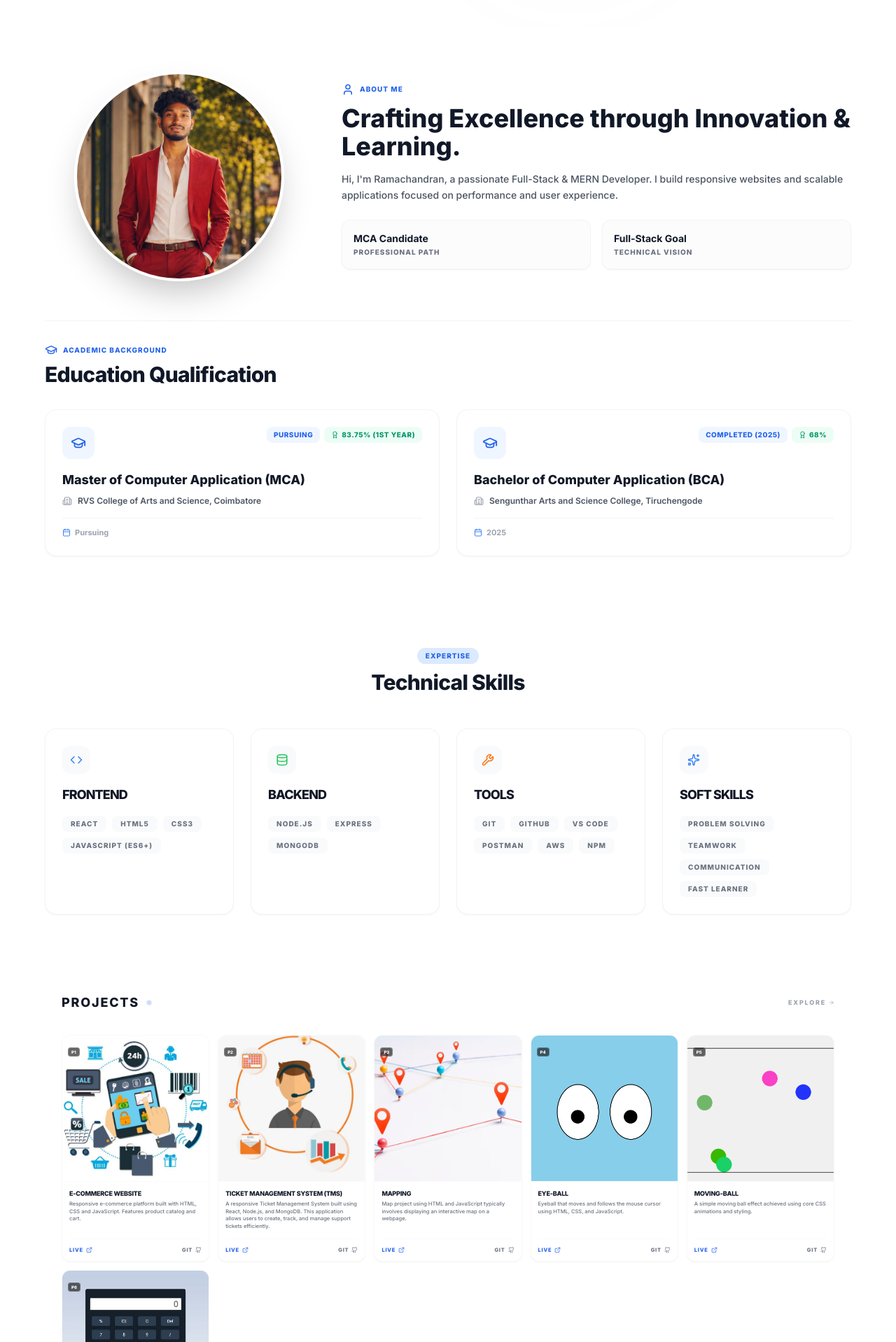
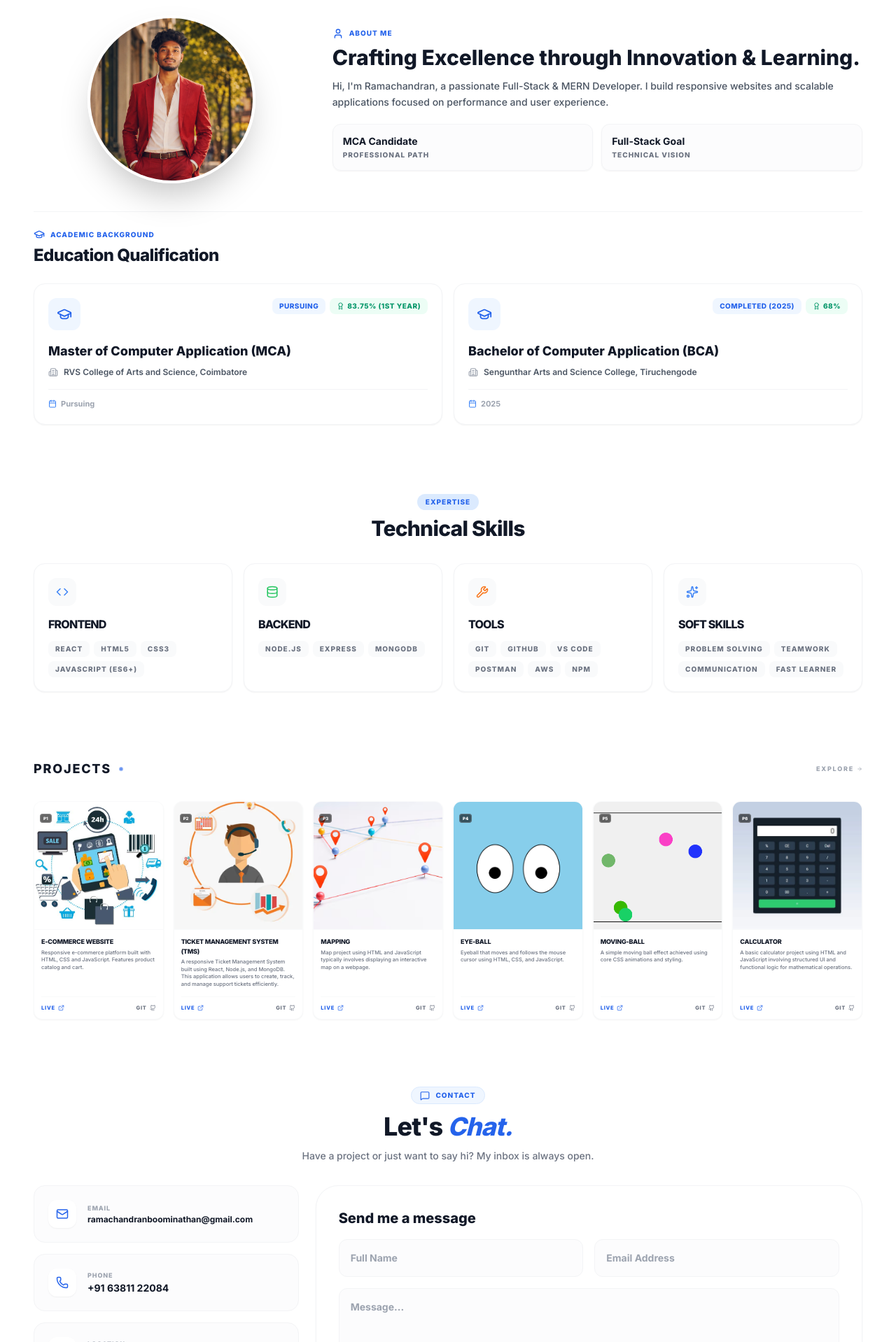
Before and after one commit to ramachandran0505/Portfolio, a React (Create React App) app: page / in a window 1280 px wide. Shown: the part 682-2600 px from the top of the page at 70% size. Built offline with nearby package versions, Linux system fonts and the light colour scheme.

Commit message:
Optimize layout spacing and expand container to full-width coverage

```diff
--- a/src/components/About.js
+++ b/src/components/About.js
@@ -3,12 +3,12 @@ import { User, GraduationCap, Calendar, Award, Building2 } from 'lucide-react';
 import { userData } from '../data';
 
 const About = () => (
-  <section id="about" className="bg-white dark:bg-gray-950 py-16 px-6">
-    <div className="max-w-6xl mx-auto">
+  <section id="about" className="bg-white dark:bg-gray-950 py-12 px-6 md:px-10 lg:px-12">
+    <div className="w-full max-w-[1440px] mx-auto">
       {/* Top Part: Profile & Intro */}
-      <div className="flex flex-col lg:flex-row items-center gap-10 mb-14">
+      <div className="flex flex-col lg:flex-row items-center gap-8 mb-10">
         <div className="lg:w-1/3 group shrink-0">
-          <div className="relative aspect-square max-w-[300px] mx-auto overflow-hidden rounded-full border-4 border-white dark:border-gray-800 shadow-2xl transition-all duration-700">
+          <div className="relative aspect-square max-w-[240px] mx-auto overflow-hidden rounded-full border-4 border-white dark:border-gray-800 shadow-2xl transition-all duration-700">
             <img
               src={userData.profileImage}
               alt={userData.name}
@@ -18,23 +18,23 @@ const About = () => (
         </div>
 
         <div className="lg:w-2/3">
-          <div className="flex items-center space-x-2 mb-3">
-            <User className="text-primary-600" size={18} />
+          <div className="flex items-center space-x-2 mb-2">
+            <User className="text-primary-600" size={16} />
             <h3 className="text-[10px] font-black uppercase tracking-widest text-primary-600">About Me</h3>
           </div>
-          <h2 className="text-3xl lg:text-4xl font-black mb-4 leading-tight">
+          <h2 className="text-2xl lg:text-3xl font-black mb-3 leading-tight">
             Crafting Excellence through Innovation & Learning.
           </h2>
-          <p className="text-sm text-gray-600 dark:text-gray-400 leading-relaxed mb-6 font-medium whitespace-pre-line">
+          <p className="text-sm text-gray-600 dark:text-gray-400 leading-relaxed mb-5 font-medium whitespace-pre-line">
             {userData.aboutMe}
           </p>
 
-          <div className="grid grid-cols-2 gap-4">
-            <div className="p-4 bg-gray-50/50 dark:bg-gray-900/50 rounded-xl border border-gray-100 dark:border-gray-800 shadow-sm">
+          <div className="grid grid-cols-2 gap-3">
+            <div className="p-3.5 bg-gray-50/50 dark:bg-gray-900/50 rounded-xl border border-gray-100 dark:border-gray-800 shadow-sm">
               <h4 className="font-bold text-sm mb-0.5">MCA Candidate</h4>
               <p className="text-[10px] text-gray-500 uppercase tracking-widest font-black">Professional Path</p>
             </div>
-            <div className="p-4 bg-gray-50/50 dark:bg-gray-900/50 rounded-xl border border-gray-100 dark:border-gray-800 shadow-sm">
+            <div className="p-3.5 bg-gray-50/50 dark:bg-gray-900/50 rounded-xl border border-gray-100 dark:border-gray-800 shadow-sm">
               <h4 className="font-bold text-sm mb-0.5">Full-Stack Goal</h4>
               <p className="text-[10px] text-gray-500 uppercase tracking-widest font-black">Technical Vision</p>
             </div>
@@ -43,22 +43,22 @@ const About = () => (
       </div>
 
       {/* Education Qualification Section */}
-      <div className="pt-8 border-t border-gray-100 dark:border-gray-800/80">
-        <div className="flex items-center justify-between mb-8">
+      <div className="pt-6 border-t border-gray-100 dark:border-gray-800/80">
+        <div className="flex items-center justify-between mb-6">
           <div>
-            <div className="flex items-center space-x-2 mb-2">
-              <GraduationCap className="text-primary-600" size={18} />
+            <div className="flex items-center space-x-2 mb-1.5">
+              <GraduationCap className="text-primary-600" size={16} />
               <h3 className="text-[10px] font-black uppercase tracking-widest text-primary-600">Academic Background</h3>
             </div>
-            <h2 className="text-2xl lg:text-3xl font-black tracking-tight">Education Qualification</h2>
+            <h2 className="text-2xl font-black tracking-tight">Education Qualification</h2>
           </div>
         </div>
 
-        <div className="grid grid-cols-1 md:grid-cols-2 gap-6">
+        <div className="grid grid-cols-1 md:grid-cols-2 gap-4">
           {userData.education?.map((item, idx) => (
             <div
               key={idx}
-              className="bg-white dark:bg-gray-900/60 p-6 rounded-2xl border border-gray-100 dark:border-gray-800 shadow-sm hover:shadow-xl hover:border-primary-500/30 transition-all duration-300 group flex flex-col justify-between"
+              className="bg-white dark:bg-gray-900/60 p-5 rounded-2xl border border-gray-100 dark:border-gray-800 shadow-sm hover:shadow-xl hover:border-primary-500/30 transition-all duration-300 group flex flex-col justify-between"
             >
               <div>
                 <div className="flex items-start justify-between gap-3 mb-4">
--- a/src/components/Contact.js
+++ b/src/components/Contact.js
@@ -42,21 +42,21 @@ const Contact = () => {
   };
 
   return (
-    <section id="contact" className="relative py-16 px-6 bg-white dark:bg-gray-950 overflow-hidden">
+    <section id="contact" className="relative py-12 px-6 md:px-10 lg:px-12 bg-white dark:bg-gray-950 overflow-hidden">
       {/* Background Ornaments - Compact versions */}
       <div className="absolute top-0 right-0 w-[400px] h-[400px] bg-primary-500/5 rounded-full blur-[100px] -z-10 translate-x-1/2 -translate-y-1/2"></div>
 
-      <div className="max-w-6xl mx-auto">
-        <div className="text-center mb-12">
-          <div className="inline-flex items-center gap-2 px-3 py-1 bg-primary-50 dark:bg-primary-900/30 text-primary-600 dark:text-primary-300 rounded-full mb-4 border border-primary-100 dark:border-primary-800">
+      <div className="w-full max-w-[1440px] mx-auto">
+        <div className="text-center mb-8">
+          <div className="inline-flex items-center gap-2 px-3 py-1 bg-primary-50 dark:bg-primary-900/30 text-primary-600 dark:text-primary-300 rounded-full mb-3 border border-primary-100 dark:border-primary-800">
             <MessageSquare size={14} />
             <span className="text-[10px] font-black uppercase tracking-widest">Contact</span>
           </div>
-          <h2 className="text-4xl font-black mb-4 tracking-tight">Let's <span className="text-primary-600 italic">Chat.</span></h2>
+          <h2 className="text-3xl lg:text-4xl font-black mb-3 tracking-tight">Let's <span className="text-primary-600 italic">Chat.</span></h2>
           <p className="text-gray-500 dark:text-gray-400 font-medium max-w-lg mx-auto text-sm">Have a project or just want to say hi? My inbox is always open.</p>
         </div>
 
-        <div className="grid grid-cols-1 lg:grid-cols-3 gap-8">
+        <div className="grid grid-cols-1 lg:grid-cols-3 gap-6">
           {/* Info Column */}
           <div className="lg:col-span-1 space-y-4">
             <div className="p-5 bg-gray-50/50 dark:bg-gray-900/50 rounded-2xl border border-gray-100 dark:border-gray-800 flex items-center gap-4 group hover:border-primary-500/30 transition-all">
--- a/src/components/Footer.js
+++ b/src/components/Footer.js
@@ -8,10 +8,10 @@ const Footer = () => {
   };
 
   return (
-    <footer className="relative bg-white dark:bg-gray-950 border-t border-gray-100 dark:border-gray-800 pt-16 pb-8 px-6 overflow-hidden">
-      <div className="max-w-6xl mx-auto">
+    <footer className="relative bg-white dark:bg-gray-950 border-t border-gray-100 dark:border-gray-800 pt-12 pb-8 px-6 md:px-10 lg:px-12 overflow-hidden">
+      <div className="w-full max-w-[1440px] mx-auto">
         {/* Simplified Grid */}
-        <div className="grid grid-cols-1 md:grid-cols-2 lg:grid-cols-4 gap-12 mb-16">
+        <div className="grid grid-cols-1 md:grid-cols-2 lg:grid-cols-4 gap-8 mb-10">
           {/* Brand */}
           <div className="lg:col-span-1">
             <h3 className="text-2xl font-black italic mb-4 transition-all duration-500 hover:tracking-widest cursor-default select-none">
--- a/src/components/Hero.js
+++ b/src/components/Hero.js
@@ -3,26 +3,26 @@ import { ChevronDown, ArrowRight } from 'lucide-react';
 import { userData } from '../data';
 
 const Hero = () => (
-  <section className="relative min-h-[90vh] flex items-center justify-center overflow-hidden py-12 bg-white dark:bg-gray-950">
+  <section className="relative min-h-[82vh] flex items-center justify-center overflow-hidden py-10 bg-white dark:bg-gray-950">
     {/* Refined Background Elements */}
     <div className="absolute top-20 left-1/4 w-48 h-48 bg-primary-400/5 rounded-full blur-3xl" />
     <div className="absolute bottom-20 right-1/4 w-72 h-72 bg-indigo-400/5 rounded-full blur-3xl" />
 
     <div className="px-6 text-center max-w-4xl mx-auto">
       {/* Scaled Down Headlines */}
-      <h1 className="text-4xl md:text-6xl font-black mb-4 tracking-tighter leading-[1.1] text-gray-900 dark:text-white">
+      <h1 className="text-4xl md:text-5xl lg:text-6xl font-black mb-3 tracking-tighter leading-[1.1] text-gray-900 dark:text-white">
         Hi, I'm <span className="text-primary-600 dark:text-primary-500 relative">
           {userData.name}
           <span className="absolute bottom-1 left-0 w-full h-1 bg-primary-600/20 -z-10"></span>
         </span>
       </h1>
 
-      <h2 className="text-lg md:text-xl text-gray-500 dark:text-gray-400 mb-6 font-bold uppercase tracking-tight">
+      <h2 className="text-base md:text-lg text-gray-500 dark:text-gray-400 mb-4 font-bold uppercase tracking-tight">
         {userData.title} & MCA Professional
       </h2>
 
       {/* Compact Intro */}
-      <p className="text-sm md:text-base max-w-2xl mx-auto text-gray-500 dark:text-gray-400 mb-8 leading-relaxed font-medium">
+      <p className="text-sm md:text-base max-w-2xl mx-auto text-gray-500 dark:text-gray-400 mb-6 leading-relaxed font-medium">
         {userData.shortIntro}
       </p>
 
--- a/src/components/Navbar.js
+++ b/src/components/Navbar.js
@@ -20,8 +20,8 @@ const Navbar = ({ toggleDarkMode, isDarkMode, onViewResume }) => {
   ];
 
   return (
-    <nav className={`fixed w-full z-50 transition-all duration-300 ${scrolled ? 'bg-white/90 dark:bg-gray-900/90 backdrop-blur-md shadow-sm py-2' : 'bg-transparent py-4'}`}>
-      <div className="max-w-6xl mx-auto px-6 flex justify-between items-center">
+    <nav className={`fixed w-full z-50 transition-all duration-300 ${scrolled ? 'bg-white/90 dark:bg-gray-900/90 backdrop-blur-md shadow-sm py-2.5' : 'bg-transparent py-4'}`}>
+      <div className="w-full max-w-[1440px] mx-auto px-6 md:px-10 lg:px-12 flex justify-between items-center">
         <a href="/" className="text-lg font-black uppercase tracking-widest text-primary-600">
           {userData.name}
         </a>
--- a/src/components/Projects.js
+++ b/src/components/Projects.js
@@ -3,7 +3,7 @@ import { ExternalLink, Github, ArrowRight } from 'lucide-react';
 import { userData } from '../data';
 
 const Projects = () => (
-  <section id="projects" className="py-12 px-6 max-w-6xl mx-auto overflow-hidden bg-white dark:bg-gray-950">
+  <section id="projects" className="py-12 px-6 md:px-10 lg:px-12 w-full max-w-[1440px] mx-auto overflow-hidden bg-white dark:bg-gray-950">
     <div className="flex justify-between items-center mb-6 pb-2">
       <div>
         <h2 className="text-lg font-black tracking-widest uppercase text-gray-900 dark:text-white flex items-center gap-3">
@@ -15,7 +15,7 @@ const Projects = () => (
       </a>
     </div>
 
-    <div className="grid grid-cols-1 sm:grid-cols-2 lg:grid-cols-5 gap-3">
+    <div className="grid grid-cols-1 sm:grid-cols-2 md:grid-cols-3 lg:grid-cols-6 gap-3.5">
       {userData.projects.map((project, idx) => (
         <article key={idx} className="group/item flex flex-col bg-white dark:bg-gray-900/40 rounded-xl overflow-hidden shadow-sm hover:shadow-xl transition-all duration-500 border border-gray-50 dark:border-gray-800 relative">
 
--- a/src/components/Skills.js
+++ b/src/components/Skills.js
@@ -13,22 +13,22 @@ const Skills = () => {
   };
 
   return (
-    <section id="skills" className="bg-white dark:bg-gray-950 py-16 px-6">
-      <div className="max-w-6xl mx-auto">
-        <div className="text-center mb-12">
+    <section id="skills" className="bg-white dark:bg-gray-950 py-12 px-6 md:px-10 lg:px-12">
+      <div className="w-full max-w-[1440px] mx-auto">
+        <div className="text-center mb-8">
           <h3 className="text-[10px] font-black uppercase tracking-widest text-primary-600 mb-2 px-3 py-1 bg-primary-100 dark:bg-primary-900/30 inline-block rounded-full">Expertise</h3>
-          <h2 className="text-3xl font-black tracking-tight">Technical Skills</h2>
+          <h2 className="text-2xl lg:text-3xl font-black tracking-tight">Technical Skills</h2>
         </div>
-        <div className="grid grid-cols-1 md:grid-cols-2 lg:grid-cols-4 gap-6">
+        <div className="grid grid-cols-1 md:grid-cols-2 lg:grid-cols-4 gap-4">
           {userData.skills.map((skillGroup, idx) => (
-            <div key={idx} className="bg-white dark:bg-gray-900 p-6 rounded-2xl shadow-sm border border-gray-100 dark:border-gray-800 hover:shadow-lg transition-all duration-300 group">
-              <div className="mb-4 h-10 w-10 flex items-center justify-center bg-gray-50 dark:bg-gray-800 rounded-xl group-hover:scale-105 group-hover:bg-primary-50 dark:group-hover:bg-primary-900/10 transition-all">
+            <div key={idx} className="bg-white dark:bg-gray-900 p-5 rounded-2xl shadow-sm border border-gray-100 dark:border-gray-800 hover:shadow-lg transition-all duration-300 group">
+              <div className="mb-3.5 h-10 w-10 flex items-center justify-center bg-gray-50 dark:bg-gray-800 rounded-xl group-hover:scale-105 group-hover:bg-primary-50 dark:group-hover:bg-primary-900/10 transition-all">
                 {getIcon(skillGroup.name)}
               </div>
-              <h4 className="text-lg font-black mb-4 uppercase tracking-tighter">{skillGroup.name}</h4>
-              <div className="flex flex-wrap gap-2">
+              <h4 className="text-base font-black mb-3 uppercase tracking-tighter">{skillGroup.name}</h4>
+              <div className="flex flex-wrap gap-1.5">
                 {skillGroup.items.map((skill, i) => (
-                  <span key={i} className="px-3 py-1 bg-gray-50 dark:bg-gray-800 text-[10px] rounded-lg font-black uppercase tracking-widest text-gray-500 hover:bg-primary-600 hover:text-white transition-all">
+                  <span key={i} className="px-2.5 py-1 bg-gray-50 dark:bg-gray-800 text-[10px] rounded-lg font-black uppercase tracking-widest text-gray-500 hover:bg-primary-600 hover:text-white transition-all">
                     {skill}
                   </span>
                 ))}
```
